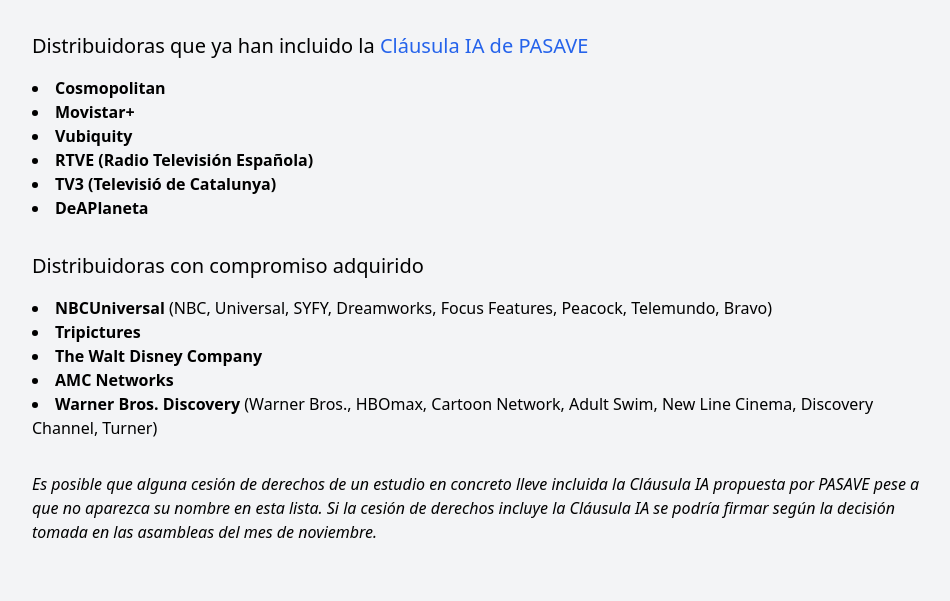
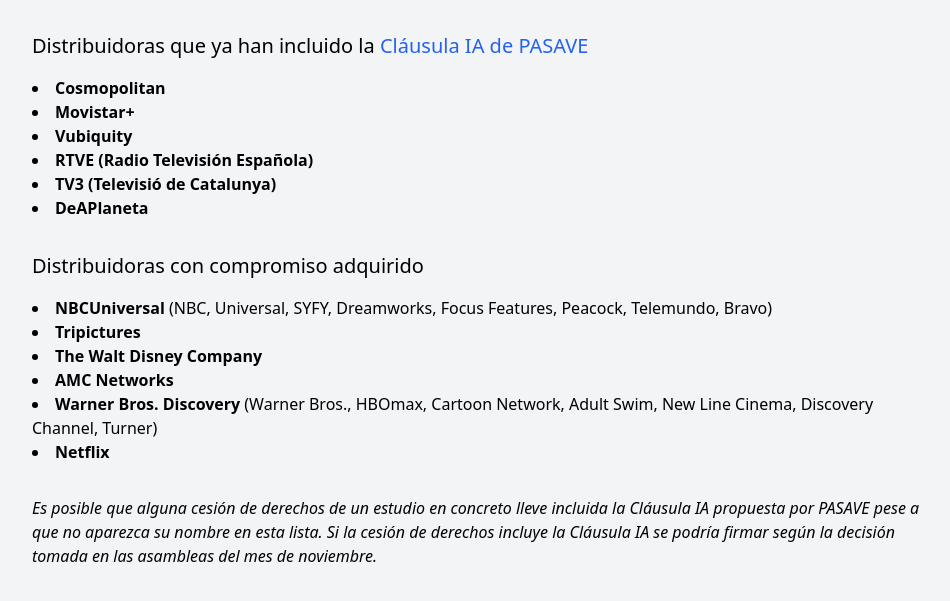
Before and after one commit to mutsuda/pasave.github.io, a Jekyll site: the page built from oklist.md, in a window 1280 px wide. Shown: the top 601 px of the page, without its empty margins (160-1110 px from the left). Built offline with Jekyll 4.4.1, drawn with Linux system fonts in a browser that asks for light colours.

Commit message:
added Netflix

```diff
--- a/oklist.md
+++ b/oklist.md
@@ -23,6 +23,7 @@
 	<li class="font-bold">The Walt Disney Company</li>
 	<li class="font-bold">AMC Networks</li>
 	<li><span class="font-bold">Warner Bros. Discovery</span> (Warner Bros., HBOmax, Cartoon Network, Adult Swim, New Line Cinema, Discovery Channel, Turner)</li>
+	<li class="font-bold">Netflix</li>
 </ul>
 
 
```
